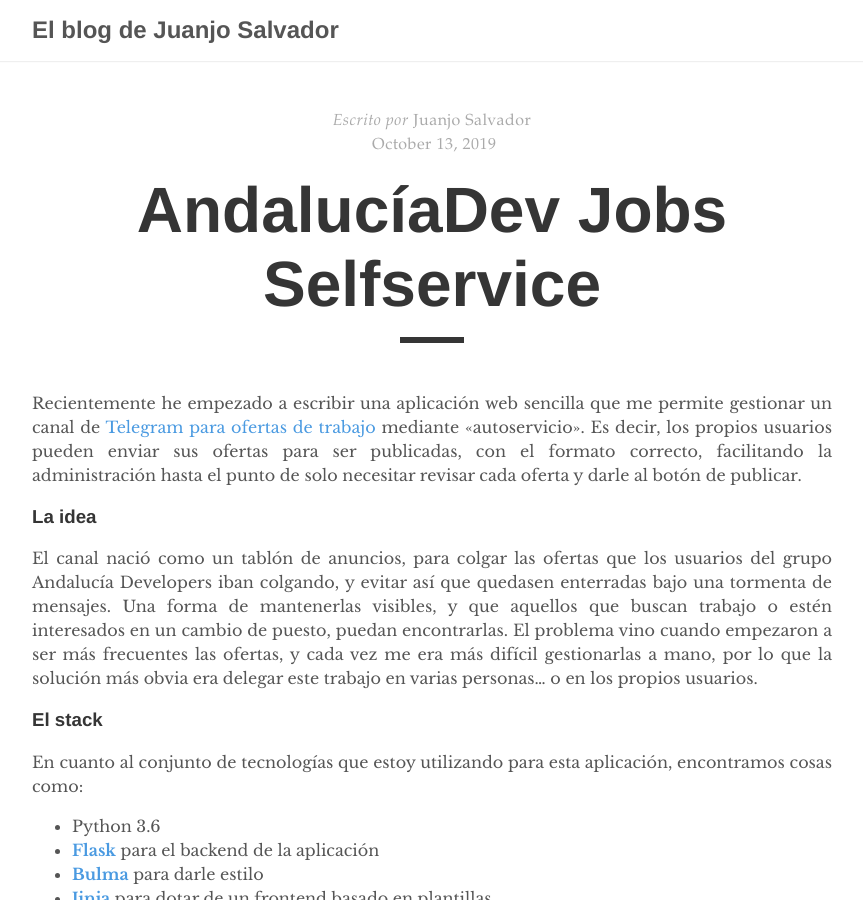
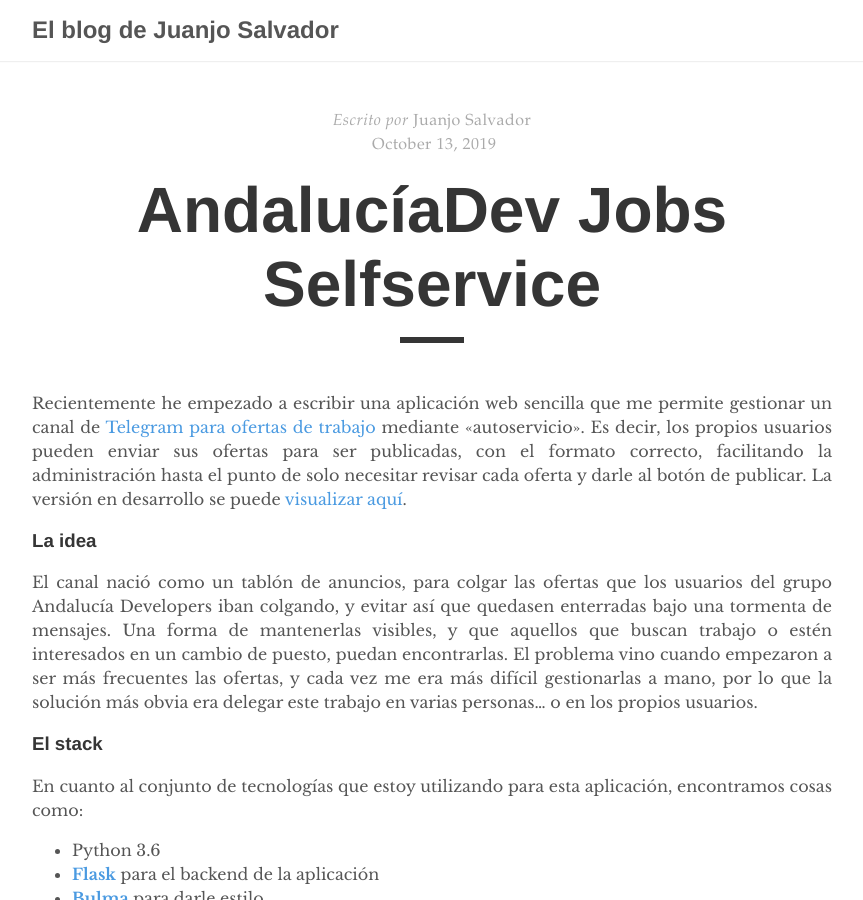
Before and after one commit to JuanjoSalvador/blog, a Jekyll site: the page built from _posts/2019-10-13-AndaluciaDev-Jobs-selfservice.md, in a window 1280 px wide and 900 px high. Shown: the whole window, without its empty margins (208-1071 px from the left). Built offline with Jekyll 4.4.1, drawn with Linux system fonts in a browser that asks for light colours.

Commit message:
Update 2019-10-13-AndaluciaDev-Jobs-selfservice.md

```diff
--- a/_posts/2019-10-13-AndaluciaDev-Jobs-selfservice.md
+++ b/_posts/2019-10-13-AndaluciaDev-Jobs-selfservice.md
@@ -5,7 +5,7 @@
 
 Recientemente he empezado a escribir una aplicación web sencilla que me permite gestionar un canal de [Telegram para ofertas de trabajo](https://t.me/andaluciadevjobs)
 mediante «autoservicio». Es decir, los propios usuarios pueden enviar sus ofertas para ser publicadas, con el formato correcto,
-facilitando la administración hasta el punto de solo necesitar revisar cada oferta y darle al botón de publicar.
+facilitando la administración hasta el punto de solo necesitar revisar cada oferta y darle al botón de publicar. La versión en desarrollo se puede [visualizar aquí](https://ad.jobs.herokuapp.com/).
 
 ### La idea
 
```
